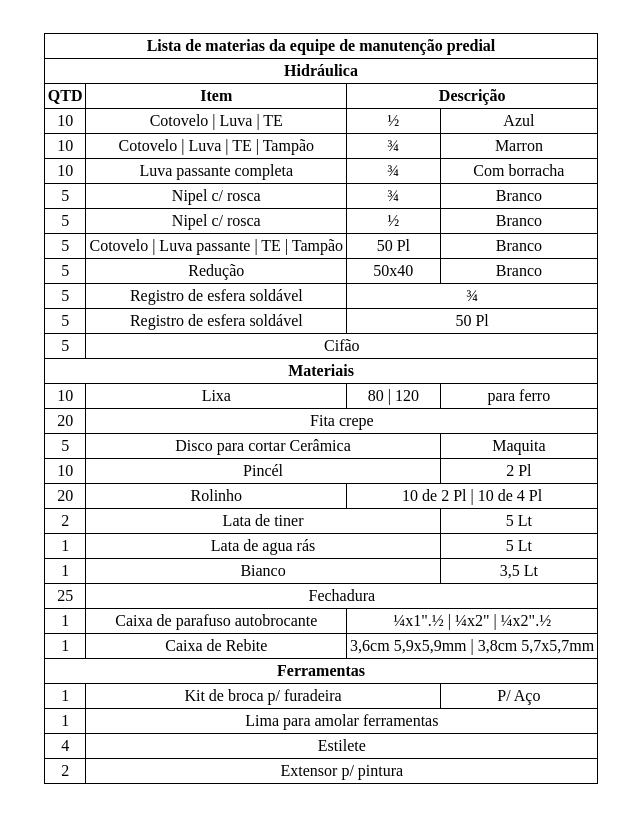
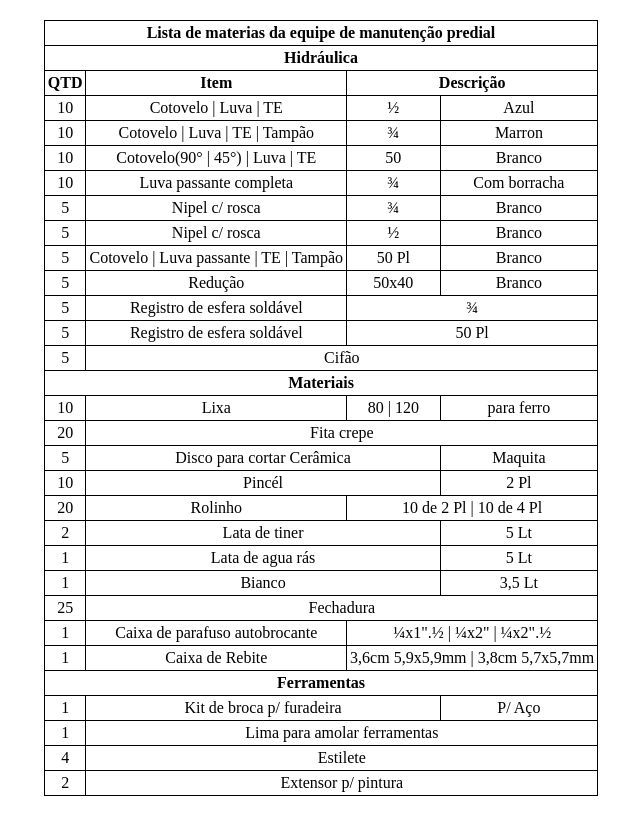
Before and after one commit to SansaoYago/Lista-Ferramentas-Materias, a plain HTML site: page index.html in a window 1280 px wide. Shown: the whole page, without its empty margins (327-967 px from the left). Drawn offline with Linux system fonts and the light colour scheme.

Commit message:
Atualizar o index.html

```diff
--- a/index.html
+++ b/index.html
@@ -58,6 +58,12 @@
                 <td>Cotovelo | Luva | TE | Tampão</td>
                 <td>¾</td>
                 <td>Marron</td>
+            </tr>
+            <tr>
+                <td>10</td>
+                <td>Cotovelo(90° | 45°) | Luva | TE</td>
+                <td>50</td>
+                <td>Branco</td>
             </tr>
             <tr>
                 <td>10</td>
```
